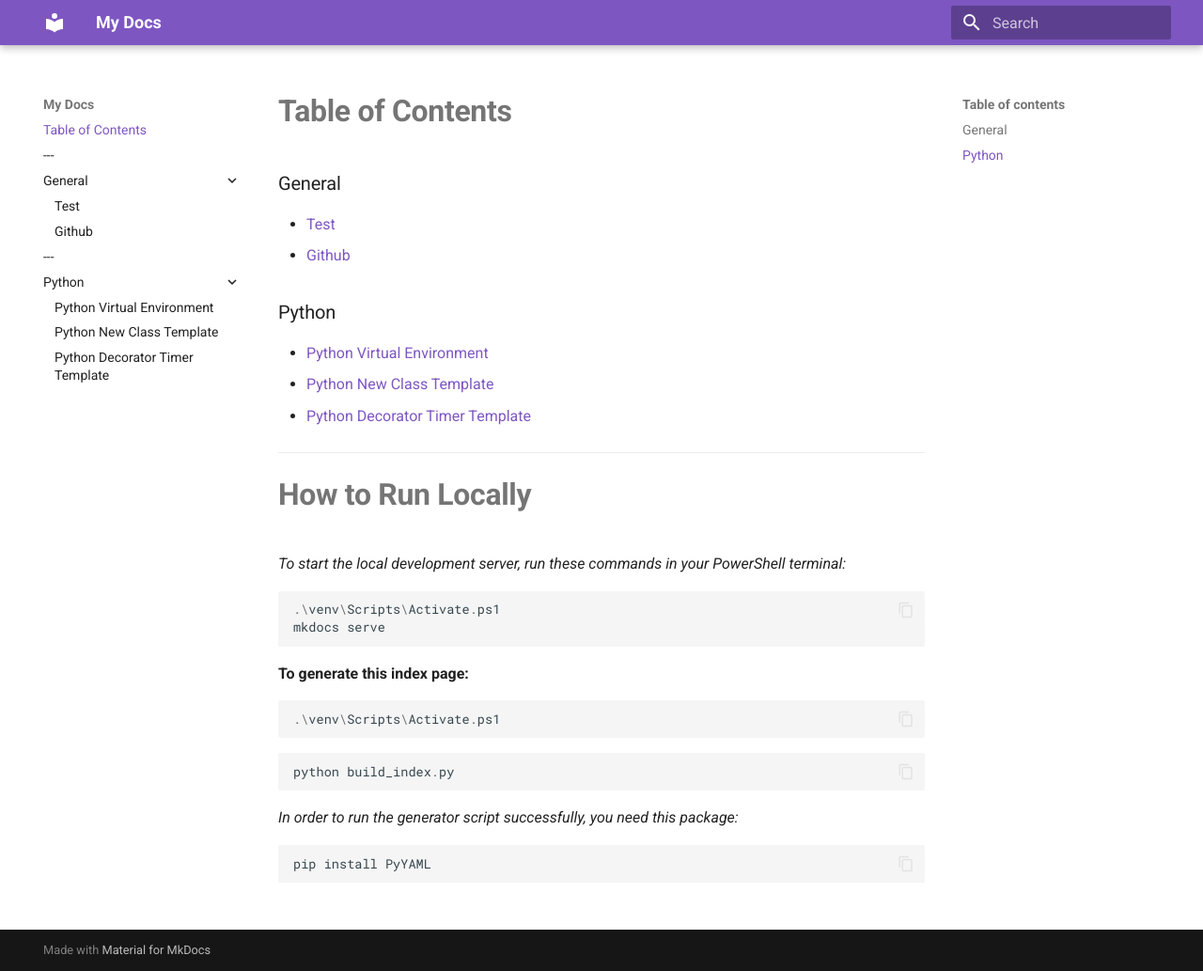
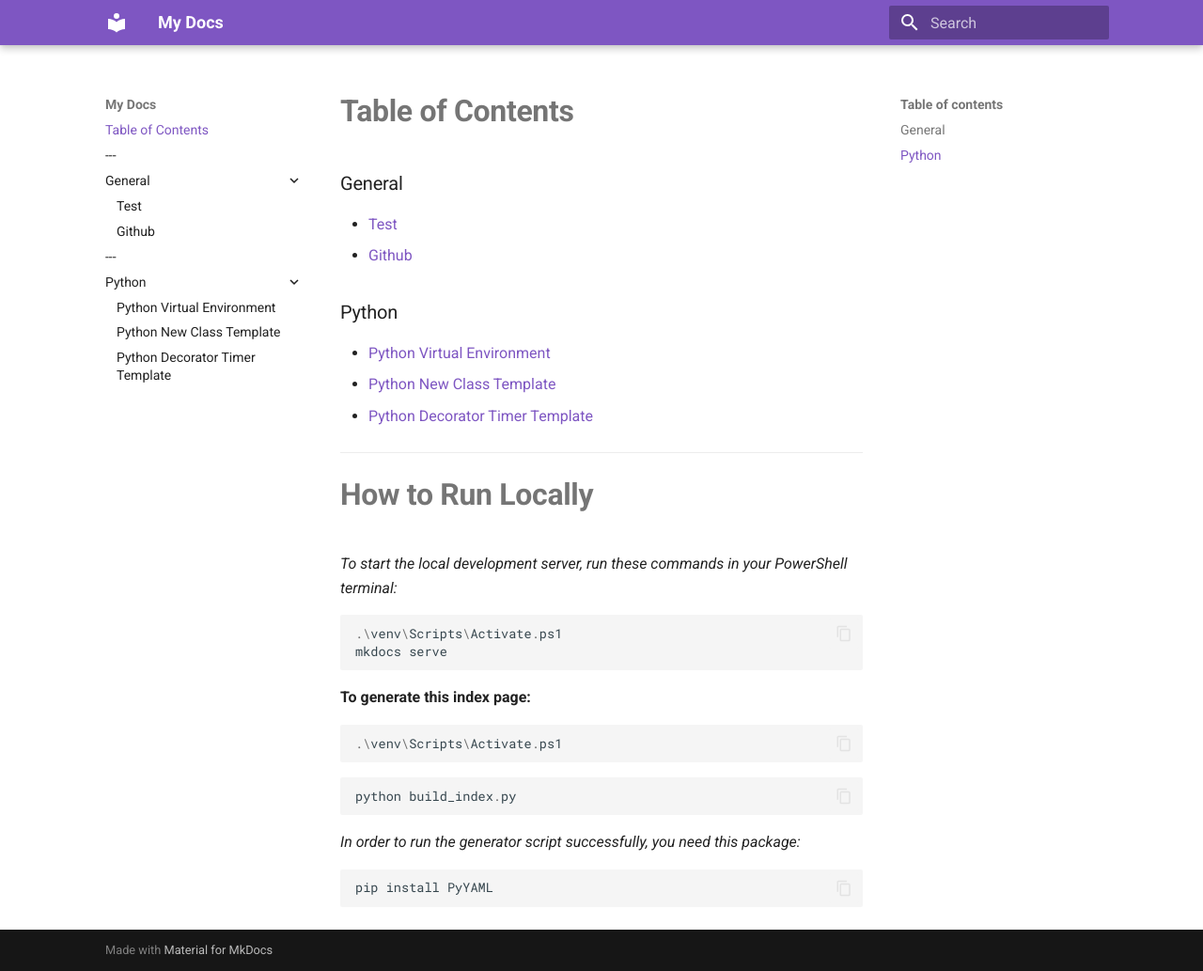
Before and after one commit to duranar/kh, an MkDocs documentation site: the page built from docs/index.md, in a window 1280 px wide and 1033 px high. Shown: the whole window at 94% size. Built offline with MkDocs 1.6.1 and Material for MkDocs 9.7.7, drawn with Linux system fonts in a browser that asks for light colours.

Commit message:
increased the maximum width of the content area

```diff
--- /dev/null
+++ b/docs/stylesheets/extra.css
@@ -0,0 +1,3 @@
+.md-grid {
+  max-width: 85%;
+}
--- a/mkdocs.yml
+++ b/mkdocs.yml
@@ -15,6 +15,10 @@ markdown_extensions:
   - pymdownx.details
   - pymdownx.superfences
 
+
+extra_css:
+  - stylesheets/extra.css
+
 nav:
   - Table of Contents: index.md
   - '---': []
```
